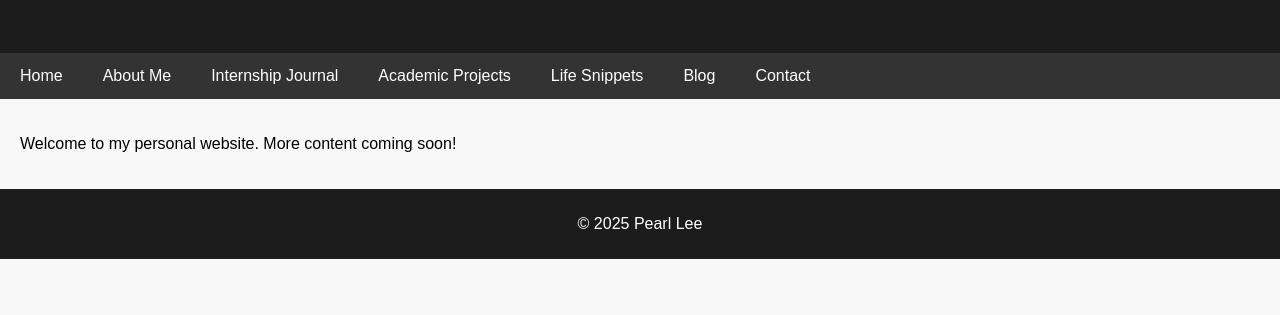
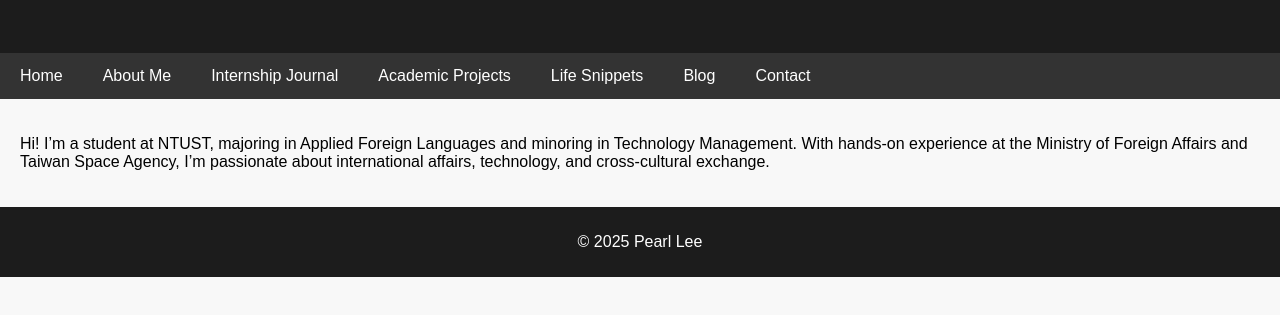
Before and after one commit to propearl927/propearl927.github.io, a plain HTML site: page index.html in a window 1280 px wide. Shown: the part 141-456 px from the top of the page. Drawn offline with Linux system fonts and the light colour scheme.

Commit message:
Update index.html

```diff
--- a/index.html
+++ b/index.html
@@ -26,7 +26,7 @@
         </ul>
     </nav>
     <main>
-        <p>Welcome to my personal website. More content coming soon!</p>
+        <p>Hi! I’m a student at NTUST, majoring in Applied Foreign Languages and minoring in Technology Management. With hands-on experience at the Ministry of Foreign Affairs and Taiwan Space Agency, I’m passionate about international affairs, technology, and cross-cultural exchange.</p>
     </main>
     <footer>
         <p>© 2025 Pearl Lee</p>
```
